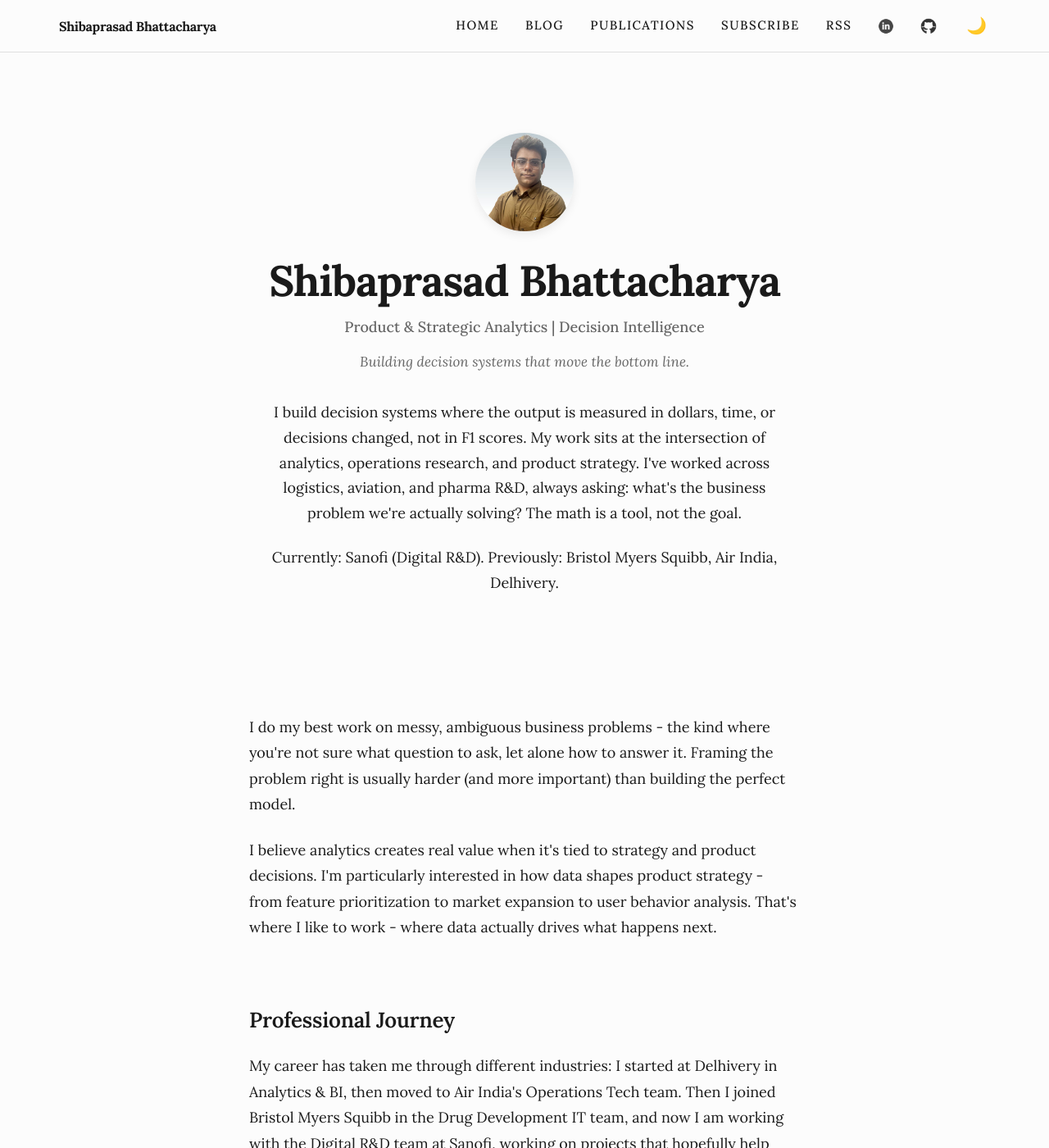
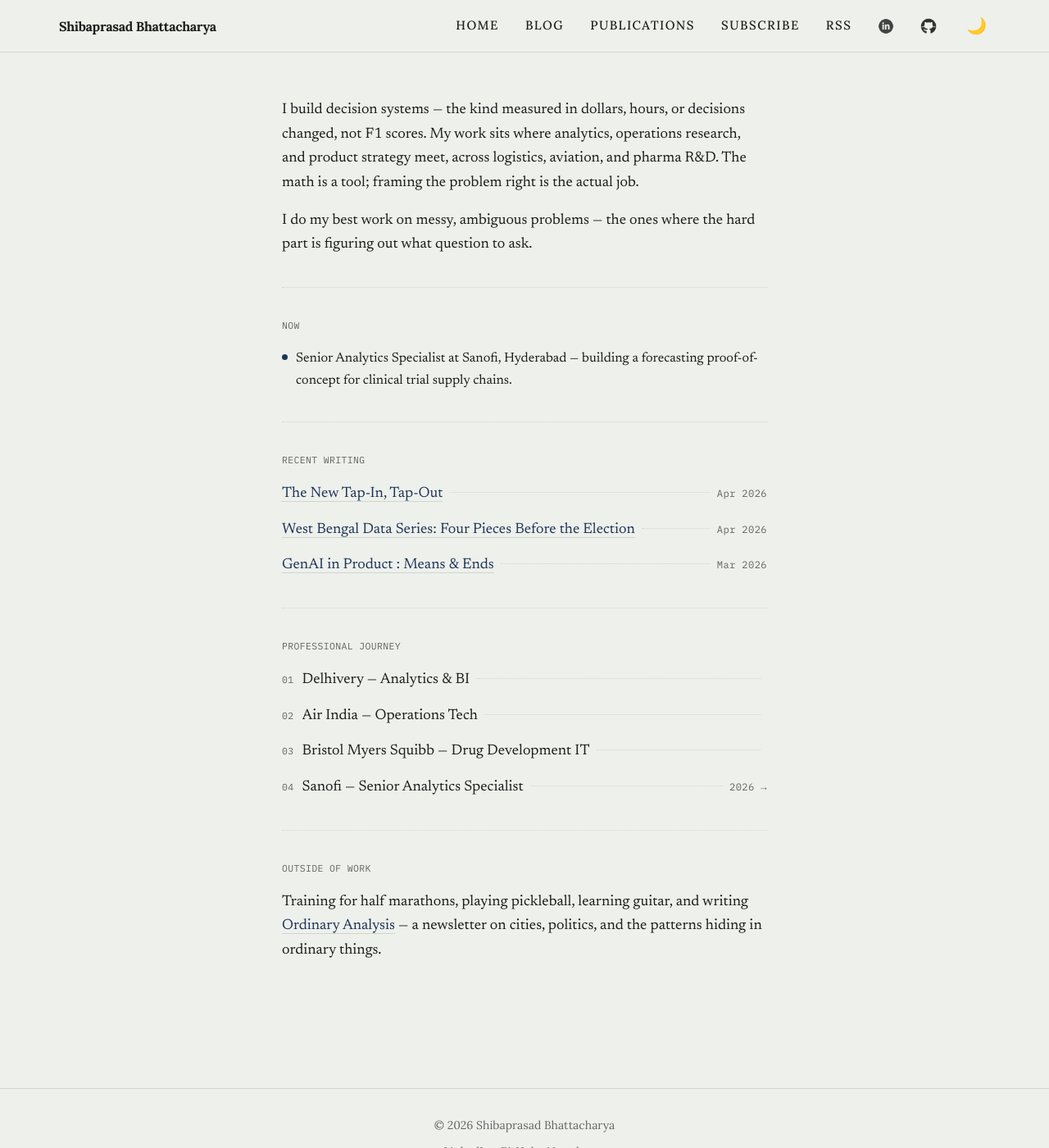
Before and after one commit to shibaprasadb/shibaprasadb.github.io, a Jekyll site: the page built from index.html, in a window 1280 px wide and 1400 px high. Shown: the whole window at 82% size. Built offline with Jekyll 4.4.1, drawn with Linux system fonts in a browser that asks for light colours; some of the changed text lies outside the part shown.

Commit message:
Redesign homepage in an editorial, minimalist style
Replace the hero/about layout with a serif+mono, dot-leader
editorial layout (Newsreader/IBM Plex Mono) scoped to the homepage
only via body.home, reusing the site's existing dark-mode toggle
and single-stylesheet setup. Recent writing now pulls the 3 latest
posts straight from site.posts instead of being hardcoded.

Co-Authored-By: Claude Sonnet 5 <noreply@anthropic.com>
Claude-Session: https://claude.ai/code/session_013ZNCxRPZKFTioFYdfYEYWt

```diff
--- a/_layouts/default.html
+++ b/_layouts/default.html
@@ -25,13 +25,18 @@
     <link rel="icon" type="image/svg+xml" href="{{ '/images/favicon.svg' | relative_url }}">
     <link rel="alternate" type="application/atom+xml" title="{{ site.title }} RSS Feed" href="{{ '/feed.xml' | absolute_url }}">
     <link rel="me" href="https://mstdn.party/@shibaprasad">
+    {% if page.url == '/' %}
+    <link rel="preconnect" href="https://fonts.googleapis.com">
+    <link rel="preconnect" href="https://fonts.gstatic.com" crossorigin>
+    <link href="https://fonts.googleapis.com/css2?family=Newsreader:ital,wght@0,400;0,500;0,600;1,400;1,500&family=IBM+Plex+Mono:wght@400;500&display=swap" rel="stylesheet">
+    {% endif %}
     <!-- GoatCounter Analytics -->
     <script data-goatcounter="https://shibaprasadb.goatcounter.com/count"
             async src="//gc.zgo.at/count.js"></script>
     <!-- Umami Analytics -->
     <script defer src="https://cloud.umami.is/script.js" data-website-id="2e67cd5c-f499-4fba-a139-481c5adb30c4"></script>
 </head>
-<body>
+<body{% if page.url == '/' %} class="home"{% endif %}>
     {% include nav.html %}
     {{ content }}
     <footer class="site-footer">
--- a/index.html
+++ b/index.html
@@ -1,44 +1,70 @@
 ---
 layout: default
 title: Shibaprasad Bhattacharya
+description: "Product & strategic analytics. Decision intelligence."
 ---
-<header class="hero">
-  <div class="hero-inner">
-    <img src="images/headshot.jpg" alt="Shibaprasad Bhattacharya" class="hero-photo">
-    <h1>Shibaprasad Bhattacharya</h1>
-    <p class="hero-sub">
-      Product & Strategic Analytics | Decision Intelligence
-    </p>
-    <p class="hero-motto">
-      Building decision systems that move the bottom line.
-    </p>
-    <div class="hero-intro">
-      <p>I build decision systems where the output is measured in dollars, time, or decisions changed, not in F1 scores. My work sits at the intersection of analytics, operations research, and product strategy. I've worked across logistics, aviation, and pharma R&D, always asking: what's the business problem we're actually solving? The math is a tool, not the goal.</p>
-      <p>Currently: Sanofi (Digital R&D). Previously: Bristol Myers Squibb, Air India, Delhivery.</p>
+<div class="home-wrap">
+
+  <section id="intro">
+    <p>I build decision systems — the kind measured in dollars, hours, or decisions changed, not F1 scores. My work sits where analytics, operations research, and product strategy meet, across logistics, aviation, and pharma R&amp;D. The math is a tool; framing the problem right is the actual job.</p>
+    <p>I do my best work on messy, ambiguous problems — the ones where the hard part is figuring out what question to ask.</p>
+  </section>
+
+  <hr class="rule">
+
+  <section id="now">
+    <span class="label">Now</span>
+    <p class="now-line"><span class="dot" aria-hidden="true"></span> Senior Analytics Specialist at Sanofi, Hyderabad — building a forecasting proof-of-concept for clinical trial supply chains.</p>
+  </section>
+
+  <hr class="rule">
+
+  <section id="writing">
+    <span class="label">Recent writing</span>
+    {% for post in site.posts limit:3 %}
+    <div class="entry">
+      <span class="title"><a href="{{ post.url | relative_url }}">{{ post.title }}</a></span>
+      <span class="fill"></span>
+      <span class="meta mono">{{ post.date | date: "%b %Y" }}</span>
     </div>
-  </div>
-</header>
+    {% endfor %}
+  </section>
 
-<div class="container about">
-  <div class="section">
-    <p>I do my best work on messy, ambiguous business problems - the kind where you're not sure what question to ask, let alone how to answer it. Framing the problem right is usually harder (and more important) than building the perfect model.</p>
+  <hr class="rule">
 
-    <p>I believe analytics creates real value when it's tied to strategy and product decisions. I'm particularly interested in how data shapes product strategy - from feature prioritization to market expansion to user behavior analysis. That's where I like to work - where data actually drives what happens next.</p>
-  </div>
+  <section id="journey">
+    <span class="label">Professional journey</span>
+    <div class="entry">
+      <span class="idx mono">01</span>
+      <span class="title">Delhivery — Analytics &amp; BI</span>
+      <span class="fill"></span>
+      <span class="meta mono"></span>
+    </div>
+    <div class="entry">
+      <span class="idx mono">02</span>
+      <span class="title">Air India — Operations Tech</span>
+      <span class="fill"></span>
+      <span class="meta mono"></span>
+    </div>
+    <div class="entry">
+      <span class="idx mono">03</span>
+      <span class="title">Bristol Myers Squibb — Drug Development IT</span>
+      <span class="fill"></span>
+      <span class="meta mono"></span>
+    </div>
+    <div class="entry">
+      <span class="idx mono">04</span>
+      <span class="title">Sanofi — Senior Analytics Specialist</span>
+      <span class="fill"></span>
+      <span class="meta mono">2026 →</span>
+    </div>
+  </section>
 
-  <div class="section">
-    <h3>Professional Journey</h3>
-    <p>My career has taken me through different industries: I started at Delhivery in Analytics &amp; BI, then moved to Air India's Operations Tech team. Then I joined Bristol Myers Squibb in the Drug Development IT team, and now I am working with the Digital R&amp;D team at Sanofi, working on projects that hopefully help patients.</p>
-  </div>
+  <hr class="rule">
 
-  <div class="section">
-    <h3>Outside of Work</h3>
-    <p>When I'm not working with data, you can find me strength training, exploring the art of brewing coffee, and occasionally writing <a href="https://ordinaryanalysis.substack.com/">Ordinary Analysis</a> - my blog where I share both technical explorations and personal reflections.</p>
-  </div>
+  <section id="outside">
+    <span class="label">Outside of work</span>
+    <p>Training for half marathons, playing pickleball, learning guitar, and writing <a href="https://ordinaryanalysis.substack.com/">Ordinary Analysis</a> — a newsletter on cities, politics, and the patterns hiding in ordinary things.</p>
+  </section>
 
-  <p>Open to conversations about Product Analytics, Strategic Analytics, and Decision Sciences roles.</p>
-
-  <div class="contact">
-    <p><strong>Contact:</strong> <a href="mailto:shibaprasad.b@outlook.com">shibaprasad.b@outlook.com</a></p>
-  </div>
 </div>
--- a/style.css
+++ b/style.css
@@ -635,6 +635,235 @@ body.dark-mode .tag-reflections    { background: #581c87; color: #e9d5ff; }
 }
 
 /* ============================================
+   Homepage Editorial Redesign
+   Scoped to body.home (index page only) so
+   blog.html / publications.html / subscribe.html
+   are unaffected.
+   ============================================ */
+:root {
+  --paper: #EEF0EC;
+  --ink: #1C1E1B;
+  --ink-soft: #63665F;
+  --rule: #D2D5CD;
+  --accent: #1D3557;
+  --accent-soft: #E2E6E9;
+}
+
+body.dark-mode {
+  --paper: #14161A;
+  --ink: #E6E8E3;
+  --ink-soft: #93968E;
+  --rule: #2C2F2B;
+  --accent: #7FAE8F;
+  --accent-soft: #1B241E;
+}
+
+body.home {
+  background: var(--paper);
+  color: var(--ink);
+}
+
+body.home nav {
+  background: var(--paper);
+  border-bottom-color: var(--rule);
+}
+
+body.home .nav-brand,
+body.home .nav-links a {
+  color: var(--ink);
+}
+
+body.home .nav-links a:hover,
+body.home .nav-links a.active,
+body.home .nav-links a:visited:hover {
+  color: var(--accent);
+}
+
+body.home #dark-toggle {
+  color: var(--ink);
+}
+
+body.home #dark-toggle:hover {
+  color: var(--accent);
+}
+
+body.home .site-footer {
+  background: var(--paper);
+  border-top-color: var(--rule);
+}
+
+body.home .site-footer a {
+  color: var(--ink-soft);
+}
+
+body.home .site-footer a:hover {
+  color: var(--accent);
+}
+
+body.home a:focus-visible,
+body.home button:focus-visible {
+  outline: 2px solid var(--accent);
+  outline-offset: 3px;
+  border-radius: 2px;
+}
+
+.home-wrap {
+  max-width: 640px;
+  margin: 0 auto;
+  padding: 56px 24px 64px;
+  font-family: 'Newsreader', Georgia, serif;
+  font-size: 18px;
+  line-height: 1.65;
+  color: var(--ink);
+}
+
+.home-wrap .mono {
+  font-family: 'IBM Plex Mono', ui-monospace, monospace;
+  letter-spacing: .03em;
+}
+
+.home-wrap a {
+  color: var(--accent);
+  text-decoration: none;
+  border-bottom: 1px solid var(--rule);
+}
+
+.home-wrap a:hover {
+  border-bottom-color: var(--accent);
+  text-decoration: none;
+}
+
+.home-wrap .rule {
+  border: none;
+  border-top: 1px dotted var(--rule);
+  margin: 36px 0;
+}
+
+.home-wrap section {
+  margin-bottom: 8px;
+}
+
+.home-wrap .label {
+  font-family: 'IBM Plex Mono', ui-monospace, monospace;
+  letter-spacing: .03em;
+  font-size: .72rem;
+  text-transform: uppercase;
+  color: var(--ink-soft);
+  margin: 0 0 18px;
+  display: block;
+}
+
+.home-wrap p {
+  margin: 0 0 16px;
+}
+
+.home-wrap p:last-child {
+  margin-bottom: 0;
+}
+
+.home-wrap .now-line {
+  display: flex;
+  align-items: baseline;
+  gap: 10px;
+  font-size: 1.02rem;
+  margin: 0;
+}
+
+.home-wrap .dot {
+  width: 7px;
+  height: 7px;
+  border-radius: 50%;
+  background: var(--accent);
+  flex-shrink: 0;
+  position: relative;
+  top: -2px;
+}
+
+.home-wrap .entry {
+  display: flex;
+  align-items: baseline;
+  margin-bottom: 14px;
+}
+
+.home-wrap .entry:last-child {
+  margin-bottom: 0;
+}
+
+.home-wrap .entry .idx {
+  font-family: 'IBM Plex Mono', ui-monospace, monospace;
+  letter-spacing: .03em;
+  color: var(--ink-soft);
+  font-size: .72rem;
+  margin-right: 10px;
+  flex-shrink: 0;
+}
+
+.home-wrap .entry .title {
+  white-space: nowrap;
+  overflow: hidden;
+  text-overflow: ellipsis;
+}
+
+.home-wrap .entry .title a {
+  border-bottom: 1px solid var(--rule);
+}
+
+.home-wrap .entry .title a:hover {
+  border-bottom-color: var(--accent);
+}
+
+.home-wrap .entry .fill {
+  flex: 1;
+  border-bottom: 1px dotted var(--rule);
+  margin: 0 8px;
+  height: 0;
+  transform: translateY(-5px);
+  min-width: 20px;
+}
+
+.home-wrap .entry .meta {
+  font-family: 'IBM Plex Mono', ui-monospace, monospace;
+  letter-spacing: .03em;
+  white-space: nowrap;
+  font-size: .76rem;
+  color: var(--ink-soft);
+  flex-shrink: 0;
+}
+
+@media (max-width: 480px) {
+  .home-wrap {
+    padding: 40px 20px 48px;
+  }
+
+  .home-wrap .entry .title {
+    white-space: normal;
+    overflow: visible;
+    text-overflow: clip;
+  }
+
+  .home-wrap .entry .fill {
+    display: none;
+  }
+
+  .home-wrap .entry {
+    flex-wrap: wrap;
+    column-gap: 8px;
+  }
+
+  .home-wrap .entry .meta {
+    margin-left: auto;
+  }
+}
+
+@media (prefers-reduced-motion: reduce) {
+  .home-wrap,
+  .home-wrap * {
+    transition: none !important;
+    animation: none !important;
+  }
+}
+
+/* ============================================
    Utility for scroll-margin with sticky nav
    ============================================ */
 .container:first-of-type {
```
